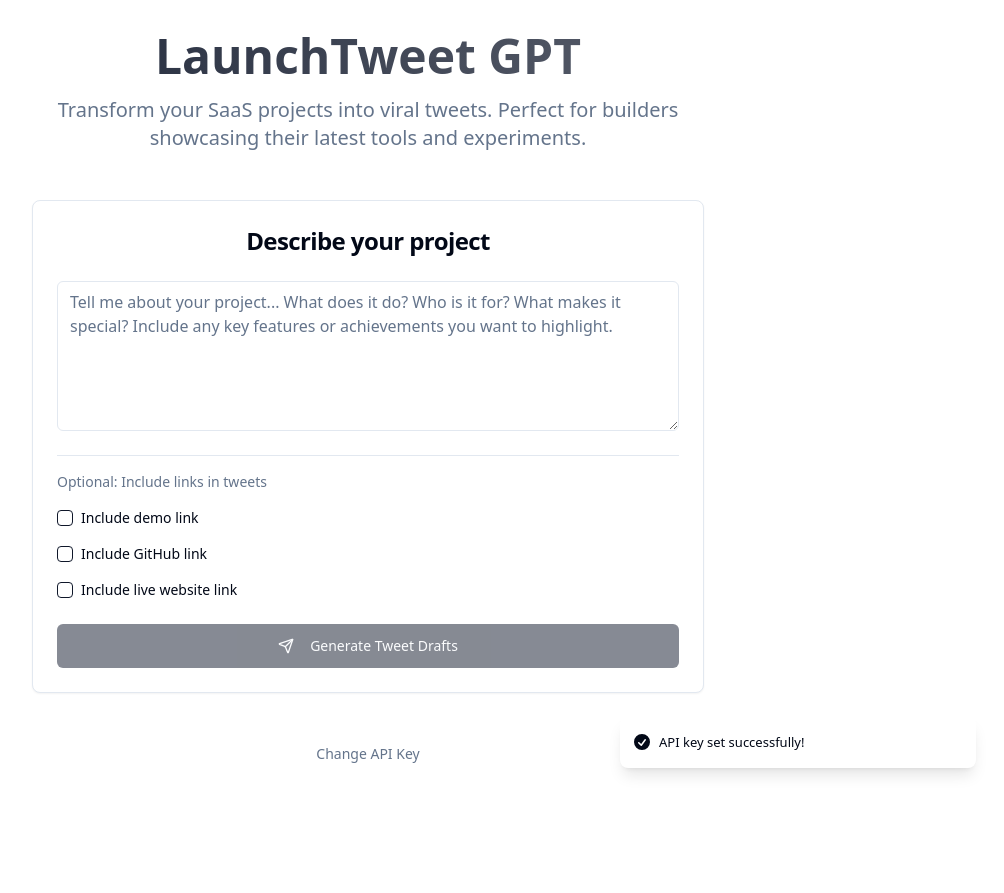
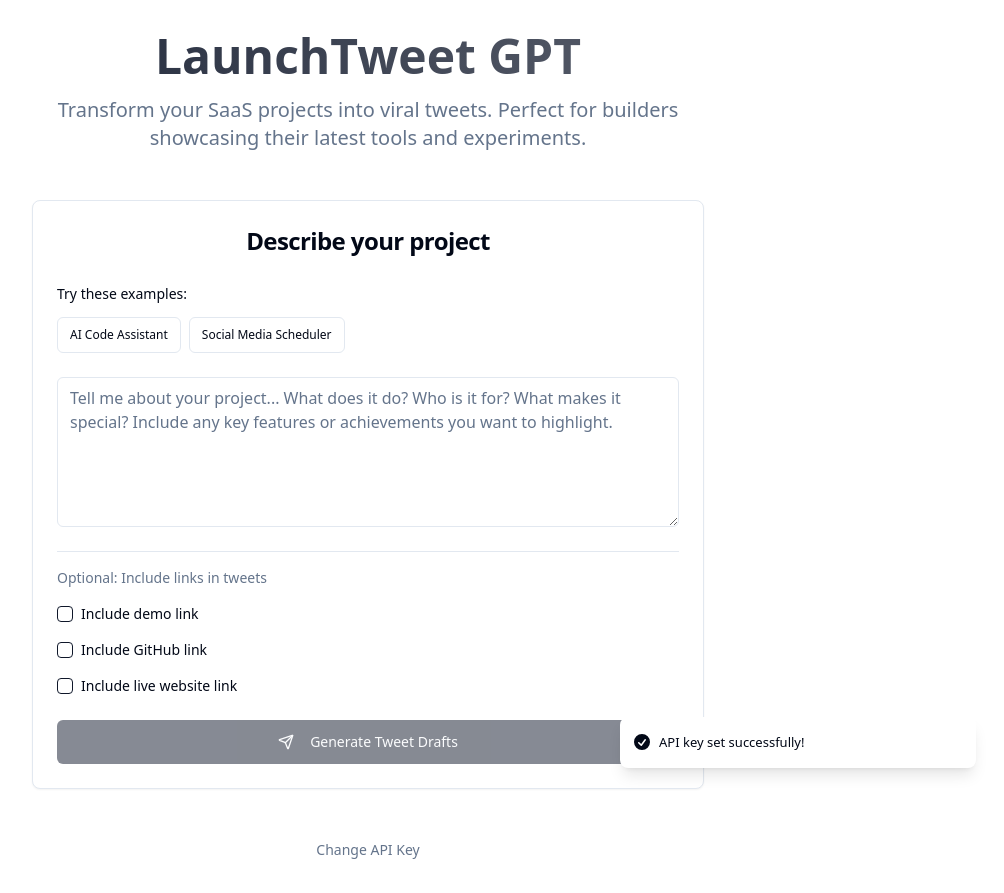
Before and after one commit to blaiseAI/tweet-craft-launchpad, a React (Vite) app: page / in a window 1280 px wide. Both pictures are taken after typing "Sample123" into the empty fields and a click on the button "Continue". Shown: the whole page, without its empty margins (272-1276 px from the left). Before the commit the page ends 800 px from the top, so only its background shows below. Built offline with nearby package versions, Linux system fonts and the light colour scheme.

Commit message:
Add preset examples
Add two preset examples for tweet generation.

```diff
--- a/src/components/ProjectForm.tsx
+++ b/src/components/ProjectForm.tsx
@@ -42,6 +42,37 @@ export function ProjectForm({ onSubmit, isLoading }: ProjectFormProps) {
     setFormData(prev => ({ ...prev, [field]: value }));
   };
 
+  const presetExamples = [
+    {
+      title: "AI Code Assistant",
+      description: "I built an AI-powered VS Code extension that helps developers write better code. It analyzes your code in real-time and suggests improvements, catches bugs before they happen, and generates documentation automatically. Perfect for solo developers and teams who want to ship faster with fewer bugs.",
+      includeDemo: true,
+      demoLink: "https://marketplace.visualstudio.com/my-extension",
+      includeGitHub: true,
+      githubLink: "https://github.com/username/ai-code-assistant"
+    },
+    {
+      title: "Social Media Scheduler",
+      description: "I created a simple social media scheduling tool for indie makers. Upload your content, set your posting schedule, and it automatically posts to Twitter, LinkedIn, and Instagram. Built it because existing tools were too expensive and complex for solo entrepreneurs.",
+      includeDemo: true,
+      demoLink: "https://my-social-scheduler.com",
+      includeLiveLink: true,
+      liveLink: "https://my-social-scheduler.com"
+    }
+  ];
+
+  const loadPreset = (preset: typeof presetExamples[0]) => {
+    setFormData({
+      description: preset.description,
+      includeDemo: preset.includeDemo || false,
+      demoLink: preset.demoLink || "",
+      includeGitHub: preset.includeGitHub || false,
+      githubLink: preset.githubLink || "",
+      includeLiveLink: preset.includeLiveLink || false,
+      liveLink: preset.liveLink || "",
+    });
+  };
+
   return (
     <Card className="w-full max-w-2xl">
       <CardHeader>
@@ -50,6 +81,25 @@ export function ProjectForm({ onSubmit, isLoading }: ProjectFormProps) {
         </CardTitle>
       </CardHeader>
       <CardContent>
+        {/* Preset Examples */}
+        <div className="mb-6 space-y-3">
+          <Label className="text-sm font-medium">Try these examples:</Label>
+          <div className="flex flex-wrap gap-2">
+            {presetExamples.map((preset, index) => (
+              <Button
+                key={index}
+                type="button"
+                variant="outline"
+                size="sm"
+                onClick={() => loadPreset(preset)}
+                className="text-xs"
+              >
+                {preset.title}
+              </Button>
+            ))}
+          </div>
+        </div>
+
         <form onSubmit={handleSubmit} className="space-y-6">
           <div className="space-y-2">
             <Textarea
```
